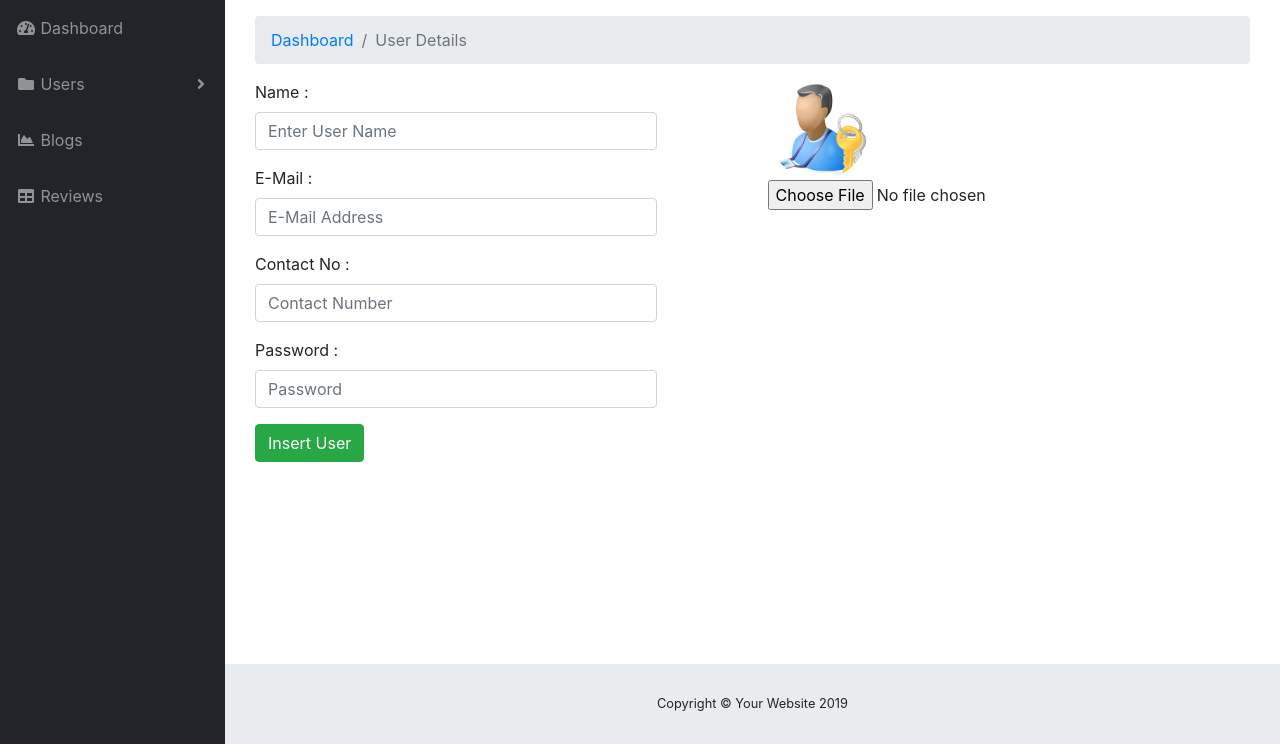
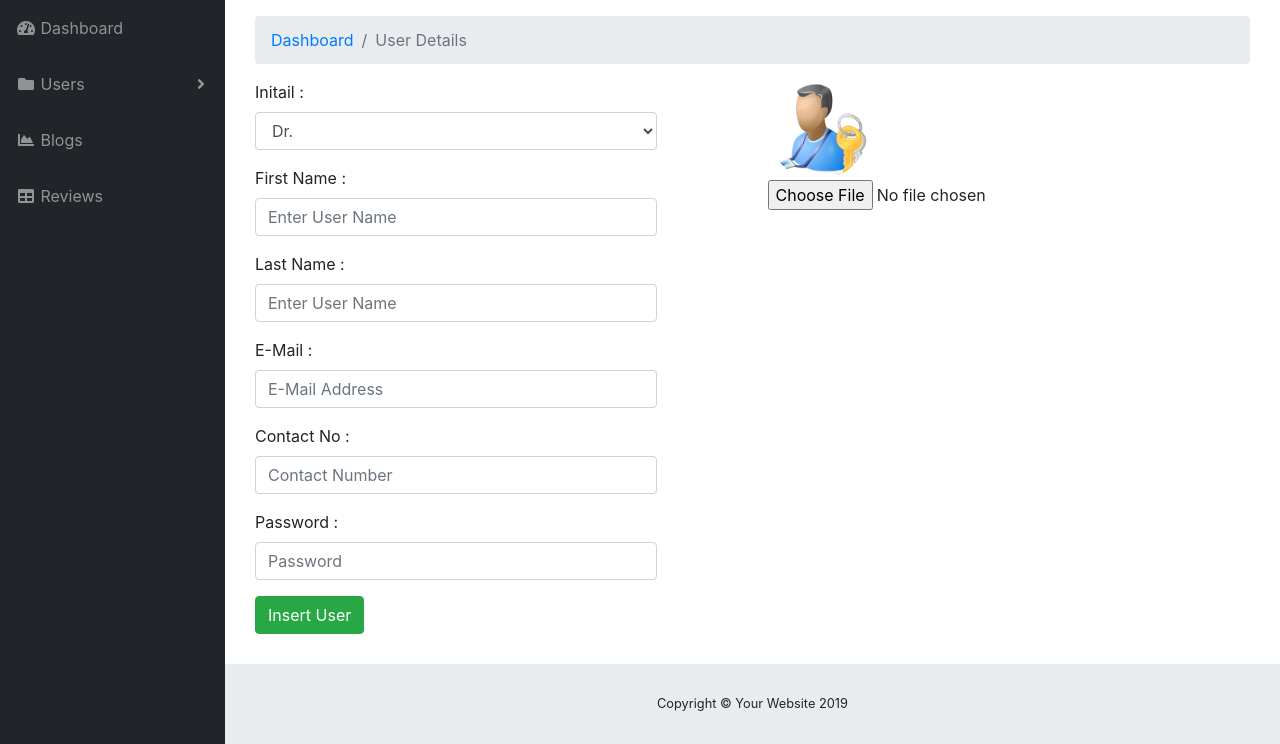
Before and after one commit to ThakkarKartik/KayyBlogPHP, a PHP site: page /AddNewUser.php in a window 1280 px wide. Shown: the part 56-800 px from the top of the page. Run offline with PHP 8.4, Linux system fonts and the light colour scheme.

Commit message:
InsertUser

```diff
--- a/AddNewUser.php
+++ b/AddNewUser.php
@@ -11,25 +11,42 @@
                 <li class="breadcrumb-item active">User Details</li>
             </ol>
         </div>
-        <form id="frmAdmin" action="insertUser.php" method="POST" enctype="multipart/form-data">
+        <form id="frmAdmin" action="insertUser.php" method="GET" enctype="multipart/form-data">
             <div class="container">
             <div class="row">
                 <div class="col-6">
+                <div class="form-group">
+                        <label for="ddInitial"> Initail :</label>
+                        <select name='ddInitial' class='form-control col-10'>
+                            <option> Dr. </option>
+                            <option> Mr. </option>
+                            <option> Miss. </option>
+                            <option> Mrs. </option>
+                            <option> Prof. </option>
+                            <option> Asst. Prof. </option>
+                        </select>
+                    </div>
+
                     <div class="form-group">
-                        <label for="txtName"> Name :</label>
-                        <input type="text" class="form-control col-10" id="txtName" placeholder="Enter User Name" />
+                        <label for="txtFName"> First Name :</label>
+                        <input type="text" class="form-control col-10" name="txtFName" placeholder="Enter User Name" />
                     </div>
                     <div class="form-group">
+                        <label for="txtLName"> Last Name :</label>
+                        <input type="text" class="form-control col-10" name="txtLName" placeholder="Enter User Name" />
+                    </div>
+
+                    <div class="form-group">
                         <label for="txtEmail"> E-Mail :</label>
-                        <input type="text" class="form-control col-10" id="txtEmail" placeholder="E-Mail Address" />
+                        <input type="text" class="form-control col-10" name="txtEmail" placeholder="E-Mail Address" />
                     </div>
                     <div class="form-group">
                         <label for="txtContactNo"> Contact No :</label>
-                        <input type="text" class="form-control col-10" id="txtContactNo" placeholder="Contact Number" />
+                        <input type="text" class="form-control col-10" name="txtContactNo" placeholder="Contact Number" />
                     </div>
                     <div class="form-group">
                         <label for="txtPassword"> Password :</label>
-                        <input type="text" class="form-control col-10" id="txtPassword" placeholder="Password" />
+                        <input type="text" class="form-control col-10" name="txtPassword" placeholder="Password" />
                     </div>
                     <input type="submit" class="btn btn-success" value="Insert User" />
                 </div>
```
Also changed, not shown: insertUser.php (+15 -6 lines).
